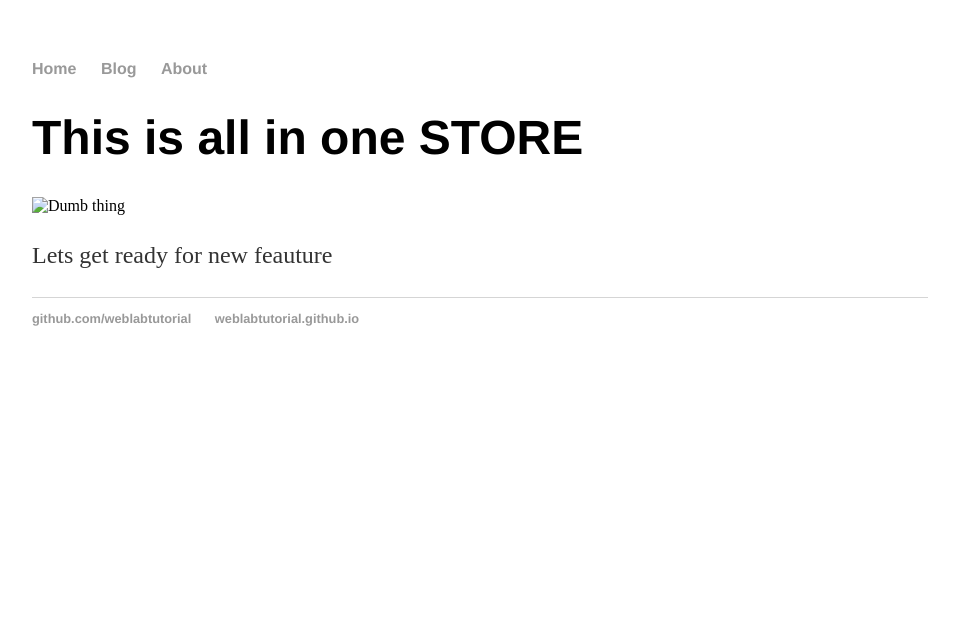
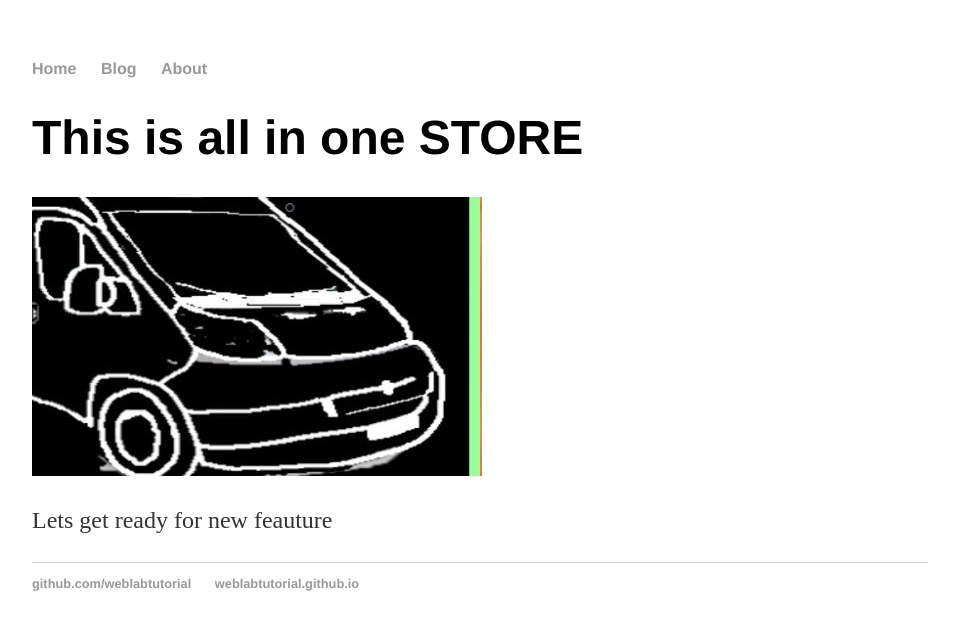
Before and after one commit to slavekk44/slavekk44.github.io, a Jekyll site: the page built from store/index.html, in a window 1280 px wide. Shown: the top 630 px of the page, without its empty margins (160-1119 px from the left). Built offline with Jekyll 4.4.1, drawn with Linux system fonts in a browser that asks for light colours.

Commit message:
image updated

```diff
--- a/store/index.html
+++ b/store/index.html
@@ -4,6 +4,6 @@ title: Store
 ---
 <div class="blurb">
 <h1>This is all in one STORE</h1>
-  <img src="dumb1.jpg" alt="Dumb thing">
+  <img src="/dumb1.jpg" alt="Dumb thing">
 <p>Lets get ready for new feauture</p>
 </div>
```
